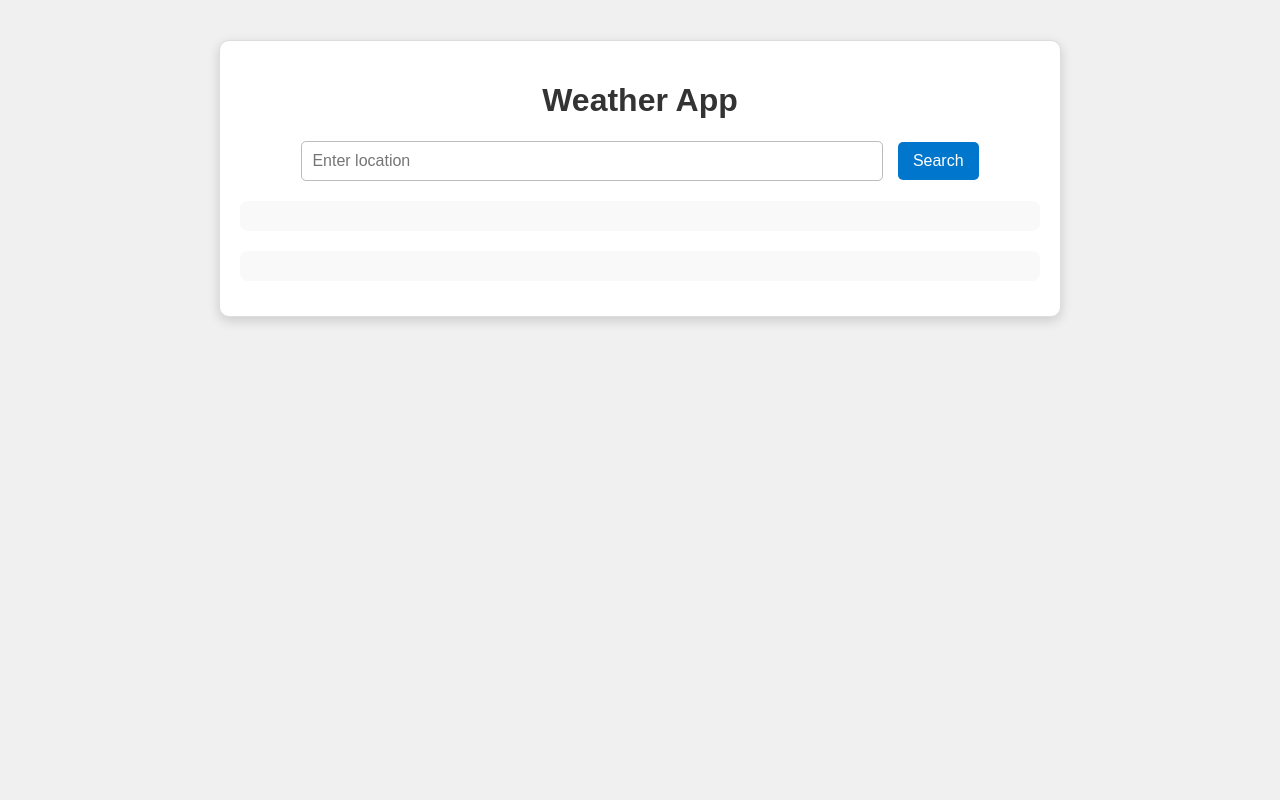
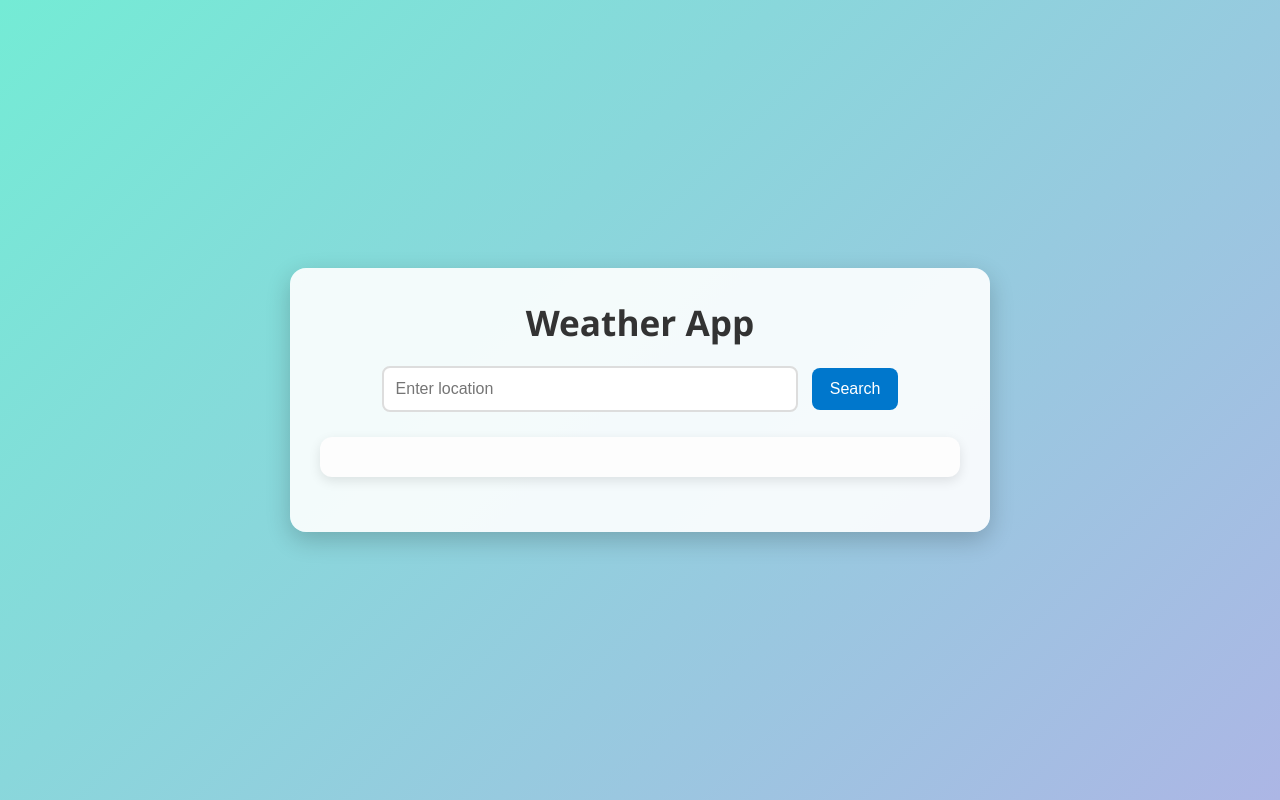
Before and after one commit to JLunn717/Weather, a plain HTML site: page index.html in a window 1280 px wide. Drawn offline with Linux system fonts and the light colour scheme.

Commit message:
Update style.css

```diff
--- a/style.css
+++ b/style.css
@@ -1,65 +1,101 @@
-body {
-  font-family: Arial, sans-serif;
-  background-color: #f0f0f0;
+/* General reset */
+* {
+  box-sizing: border-box;
   margin: 0;
   padding: 0;
 }
 
+body {
+  font-family: "Segoe UI", Tahoma, Geneva, Verdana, sans-serif;
+  background: linear-gradient(135deg, #74ebd5 0%, #ACB6E5 100%);
+  min-height: 100vh;
+  display: flex;
+  align-items: center;
+  justify-content: center;
+  padding: 20px;
+}
+
+/* Main container */
+.container {
+  width: 100%;
+  max-width: 700px;
+  background: rgba(255, 255, 255, 0.9);
+  padding: 30px;
+  border-radius: 16px;
+  box-shadow: 0 8px 25px rgba(0, 0, 0, 0.2);
+  text-align: center;
+}
+
+/* Title */
 h1 {
-  text-align: center;
+  font-size: 2.2rem;
+  margin-bottom: 20px;
   color: #333;
 }
 
-.container {
-  max-width: 800px;
-  margin: 40px auto;
-  padding: 20px;
-  background-color: #fff;
-  border: 1px solid #ddd;
-  border-radius: 10px;
-  box-shadow: 0 4px 12px rgba(0, 0, 0, 0.15);
-  text-align: center;
+/* Input + button */
+input[type="text"] {
+  width: 65%;
+  padding: 12px;
+  font-size: 16px;
+  border: 2px solid #ddd;
+  border-radius: 8px;
+  margin-right: 10px;
+  outline: none;
+  transition: border 0.3s;
 }
 
-input[type="text"] {
-  width: 70%;
-  padding: 10px;
-  font-size: 16px;
-  border: 1px solid #bbb;
-  border-radius: 5px;
-  margin-right: 10px;
+input[type="text"]:focus {
+  border-color: #0077cc;
 }
 
 button {
-  padding: 10px 15px;
+  padding: 12px 18px;
   font-size: 16px;
   background-color: #0077cc;
   color: white;
   border: none;
-  border-radius: 5px;
+  border-radius: 8px;
   cursor: pointer;
-  transition: background 0.2s ease;
+  transition: background 0.3s;
 }
 
 button:hover {
   background-color: #005fa3;
 }
 
-#weather-data, #forecast-data {
-  margin-top: 20px;
-  padding: 15px;
-  background-color: #f9f9f9;
-  border-radius: 8px;
+/* Current weather card */
+#weather-data {
+  margin-top: 25px;
+  padding: 20px;
+  background: #fdfdfd;
+  border-radius: 12px;
+  box-shadow: 0 4px 12px rgba(0, 0, 0, 0.1);
   text-align: left;
 }
 
-#forecast-data p {
-  margin: 5px 0;
-  padding: 6px;
-  border-bottom: 1px solid #eee;
+#weather-data h2 {
+  margin-bottom: 10px;
+  font-size: 1.5rem;
+  color: #444;
 }
 
-#error-log {
-  margin-top: 15px;
-  font-weight: bold;
+/* Forecast grid */
+#forecast-data {
+  margin-top: 25px;
 }
+
+#forecast-data h2 {
+  margin-bottom: 15px;
+  font-size: 1.4rem;
+  color: #444;
+}
+
+#forecast-data .day {
+  background: #ffffff;
+  border-radius: 10px;
+  padding: 12px;
+  margin: 8px 0;
+  box-shadow: 0 3px 8px rgba(0, 0, 0, 0.1);
+  text-align: left;
+}
```
